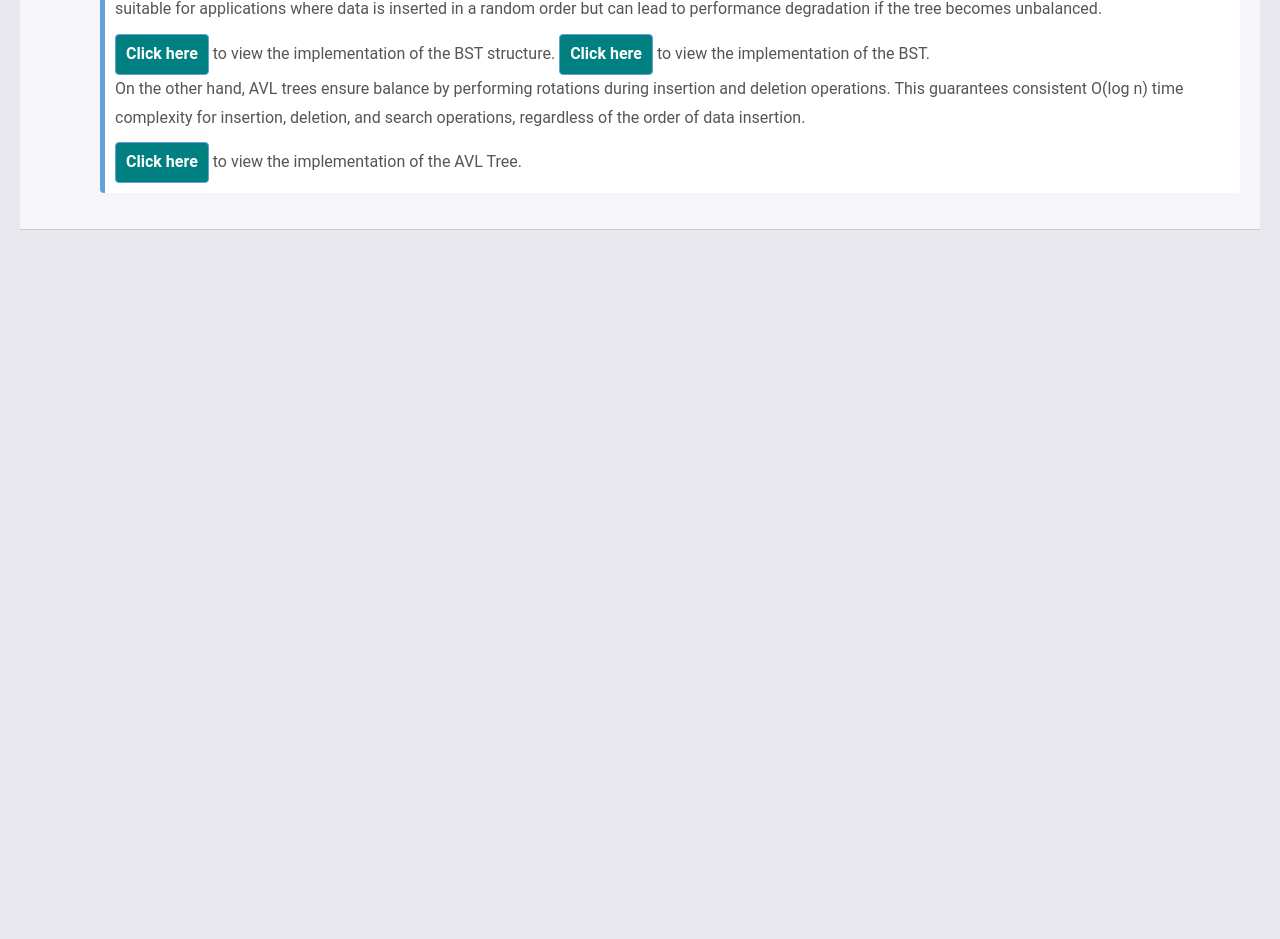
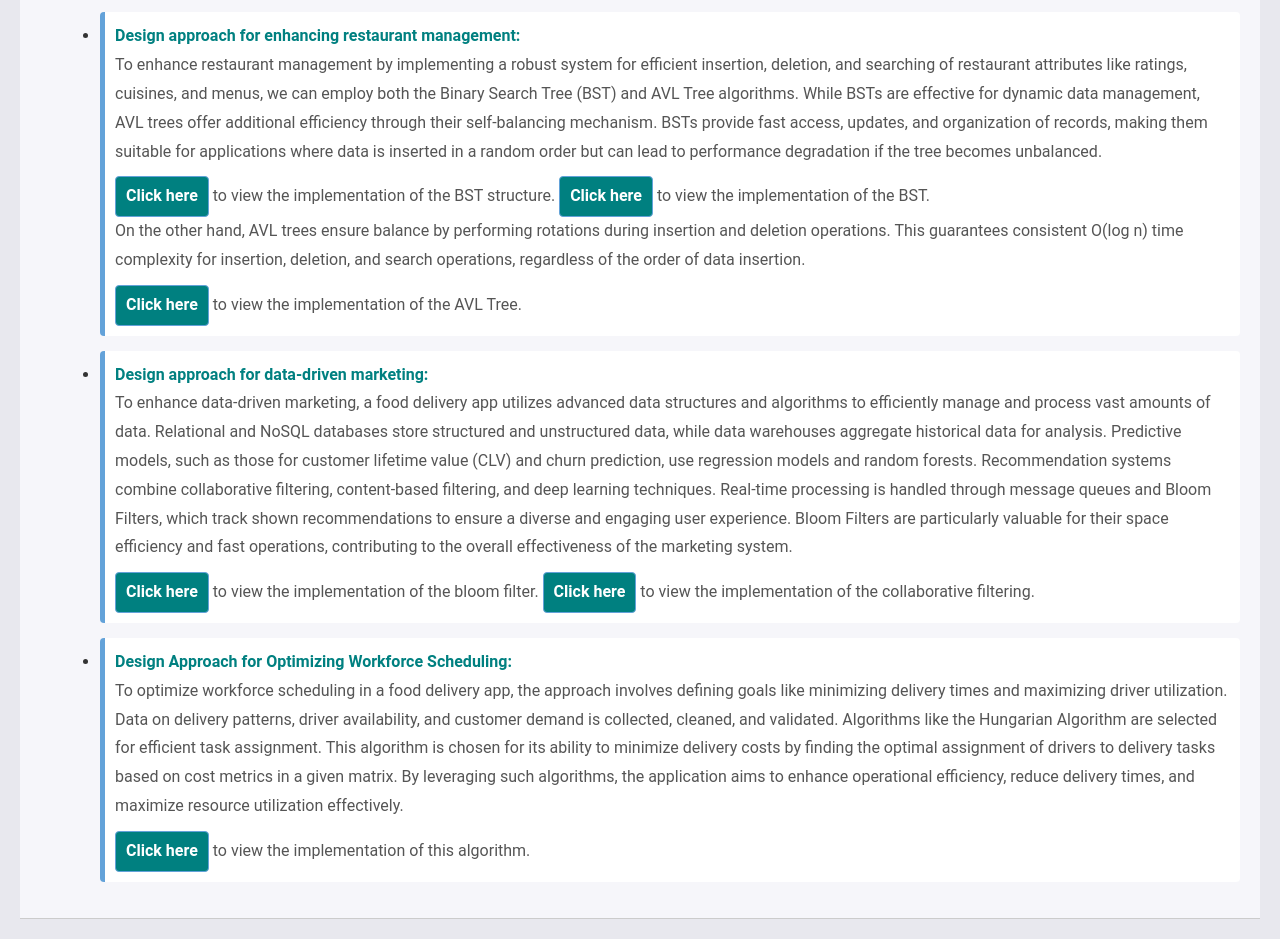
Before and after one commit to sayamjnn/Portfolio-APS, a plain HTML site: page index.html in a window 1280 px wide. Shown: the part 2169-3108 px from the top of the page. Before the commit the page ends 2419 px from the top, so only its background shows below. Drawn offline with Linux system fonts and the light colour scheme.

Commit message:
Update index.html

```diff
--- a/index.html
+++ b/index.html
@@ -35,12 +35,16 @@
             <li>Order History and Tracking</li>
             <li>Delivery Fee Optimization</li>
             <li>Data-Driven Marketing</li>
+            <li>Promotional Offers and Discounts</li>
+            <li>Multiple Payment Options</li>
         </ul>
         <p><strong>Objectives</strong></p>
         <ul>
             <li>Implementing an efficient and responsive search functionality to enhance user experience and navigation in food delivery applications.</li>
             <li>Developing an accurate real-time order tracking system to provide transparency and optimize delivery operations in food delivery platforms.</li>
             <li>Enhancing restaurant management by implementing a robust system that enables efficient insertion, deletion, and searching of restaurant attributes like ratings, cuisines, and menus, ensuring streamlined operations and enhanced user experience.</li>
+            <li>Developing a robust data-driven marketing system for a food delivery app that leverages advanced data structures.</li>
+            <li>Optimising workforce scheduling within a food delivery application</li>
         </ul>
         <p><strong>Design</strong></p>
         <ul>
@@ -77,6 +81,21 @@
 
 
             </p></li>
+            <li><p><b class="hass">Design approach for data-driven marketing:</b><br>
+                To enhance data-driven marketing, a food delivery app utilizes advanced data structures and algorithms to efficiently manage and process vast amounts of data. Relational and NoSQL databases store structured and unstructured data, while data warehouses aggregate historical data for analysis. Predictive models, such as those for customer lifetime value (CLV) and churn prediction, use regression models and random forests. Recommendation systems combine collaborative filtering, content-based filtering, and deep learning techniques. Real-time processing is handled through message queues and Bloom Filters, which track shown recommendations to ensure a diverse and engaging user experience. Bloom Filters are particularly valuable for their space efficiency and fast operations, contributing to the overall effectiveness of the marketing system.
+                <br>
+                <a href="bloom.html">Click here</a> to view the implementation of the bloom filter.
+                <a href="collab.html">Click here</a> to view the implementation of the collaborative filtering.
+
+
+
+            </p></li>
+            <li><p><b class="hass">Design Approach for Optimizing Workforce Scheduling:</b><br>
+                To optimize workforce scheduling in a food delivery app, the approach involves defining goals like minimizing delivery times and maximizing driver utilization. Data on delivery patterns, driver availability, and customer demand is collected, cleaned, and validated. Algorithms like the Hungarian Algorithm are selected for efficient task assignment.
+                This algorithm is chosen for its ability to minimize delivery costs by finding the optimal assignment of drivers to delivery tasks based on cost metrics in a given matrix. By leveraging such algorithms, the application aims to enhance operational efficiency, reduce delivery times, and maximize resource utilization effectively.
+                <br><a href="hungarian.html">Click here</a> to view the implementation of this algorithm.
+
+            </p></li>
         </ul>
     </div>
 
```
